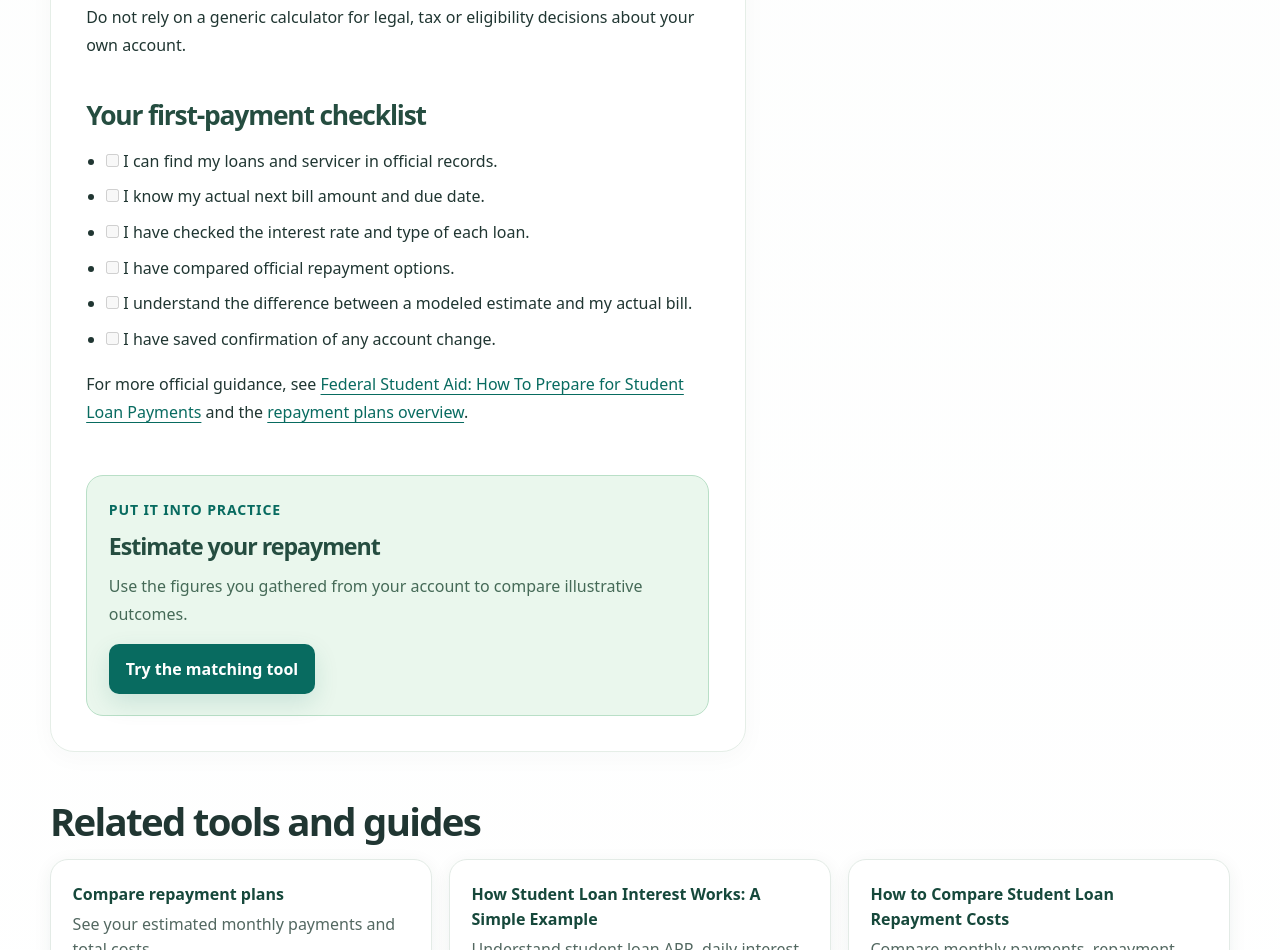
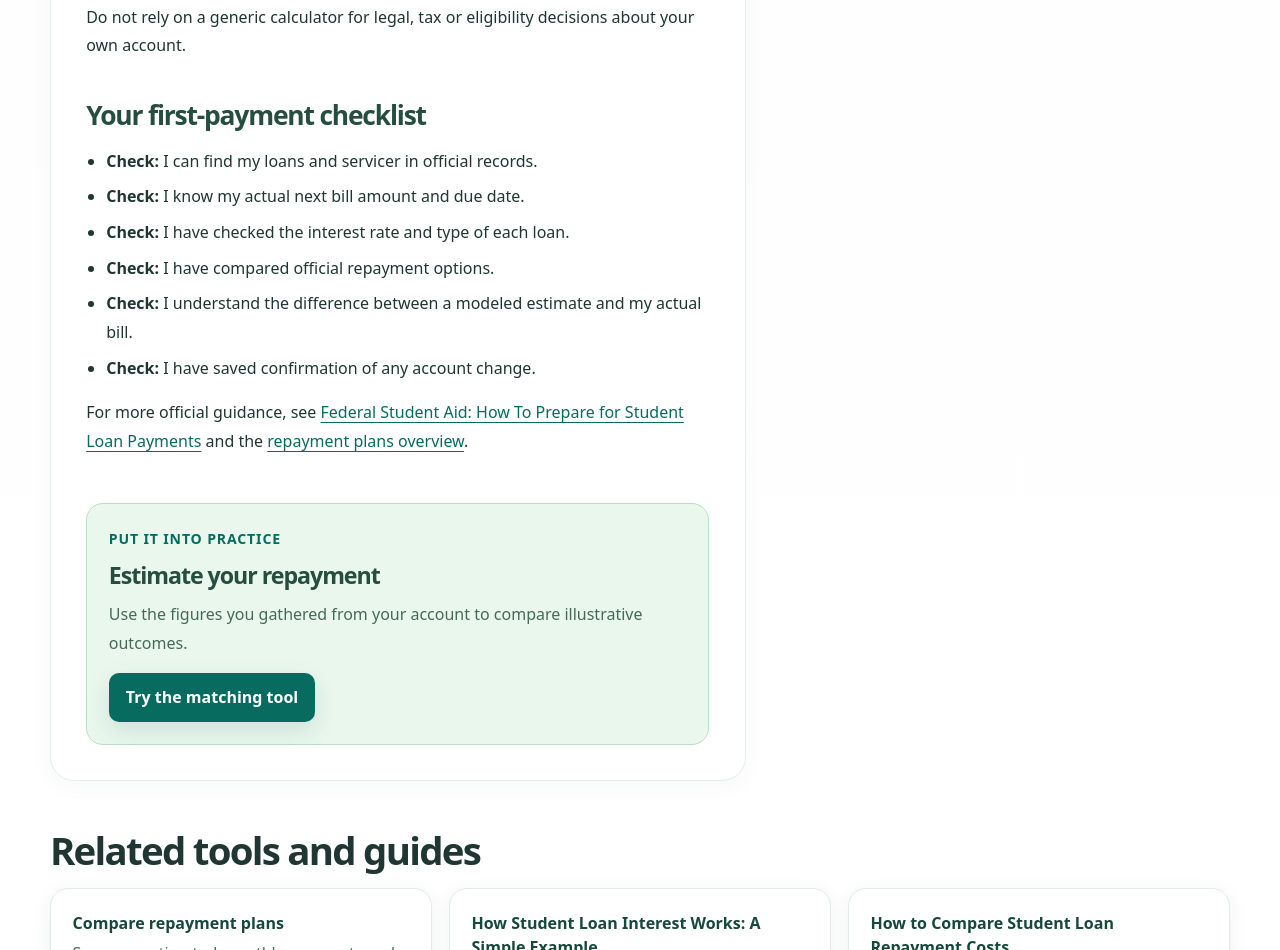
Before and after one commit to aritzgsc/LoanLens, an Astro site: page /guides/prepare-for-student-loan-repayment in a window 1280 px wide. Shown: the part 3072-4022 px from the top of the page. Built offline with nearby package versions, Linux system fonts and the light colour scheme; Astro itself is replaced by a stand-in of ours; no server answers; a web font is replaced by a local one.

Commit message:
fix(a11y): use readable checklist text instead of unlabeled MDX checkboxes

```diff
--- a/src/content/pages/prepare-for-student-loan-repayment.mdx
+++ b/src/content/pages/prepare-for-student-loan-repayment.mdx
@@ -66,11 +66,11 @@ Do not rely on a generic calculator for legal, tax or eligibility decisions abou
 
 ## Your first-payment checklist
 
-- [ ] I can find my loans and servicer in official records.
-- [ ] I know my actual next bill amount and due date.
-- [ ] I have checked the interest rate and type of each loan.
-- [ ] I have compared official repayment options.
-- [ ] I understand the difference between a modeled estimate and my actual bill.
-- [ ] I have saved confirmation of any account change.
+- **Check:** I can find my loans and servicer in official records.
+- **Check:** I know my actual next bill amount and due date.
+- **Check:** I have checked the interest rate and type of each loan.
+- **Check:** I have compared official repayment options.
+- **Check:** I understand the difference between a modeled estimate and my actual bill.
+- **Check:** I have saved confirmation of any account change.
 
 For more official guidance, see [Federal Student Aid: How To Prepare for Student Loan Payments](https://studentaid.gov/articles/prepare-for-payments/) and the [repayment plans overview](https://studentaid.gov/manage-loans/repayment/plans).
```
